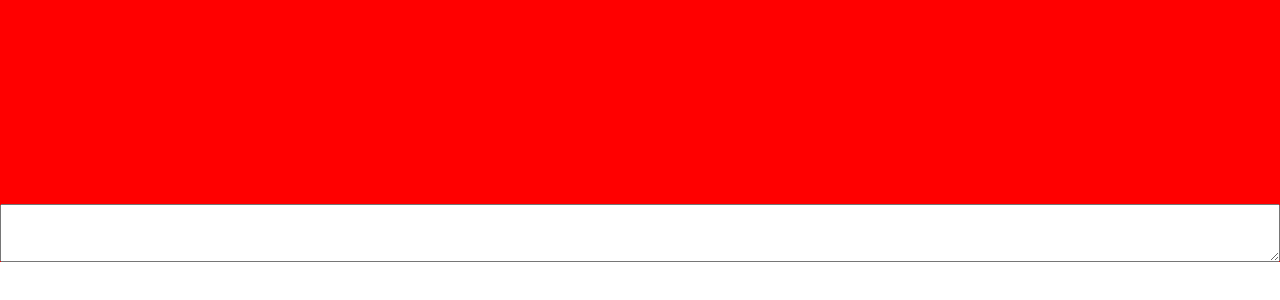
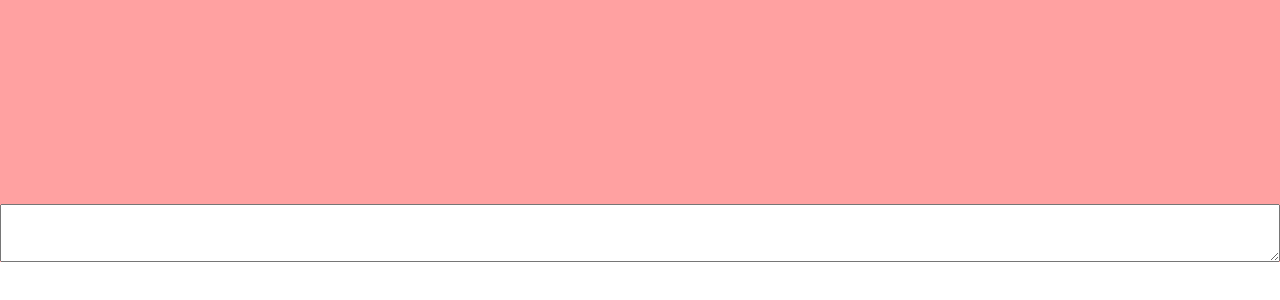
Before and after one commit to sinde530/chatbot-front, a React (Vite) app: page / in a window 1280 px wide. Shown: the part 456-756 px from the top of the page. Built offline with nearby package versions, Linux system fonts and the light colour scheme.

Commit message:
modify Container background color

```diff
--- a/src/App.tsx
+++ b/src/App.tsx
@@ -7,7 +7,7 @@ export const Container = styled.div({
     width: '100%',
     height: '100%',
     justifyContent: 'center',
-    background: 'red',
+    background: '#ffa1a1',
     alignItems: 'center',
     margin: '0 auto',
 });
@@ -15,8 +15,8 @@ export const Container = styled.div({
 export default function App() {
     return (
         <Container>
-            {/* <Chat /> */}
-            <ConfirmChat />
+            <Chat />
+            {/* <ConfirmChat /> */}
         </Container>
     );
 }
```
